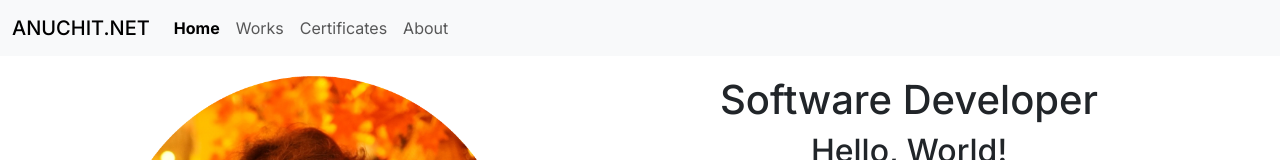
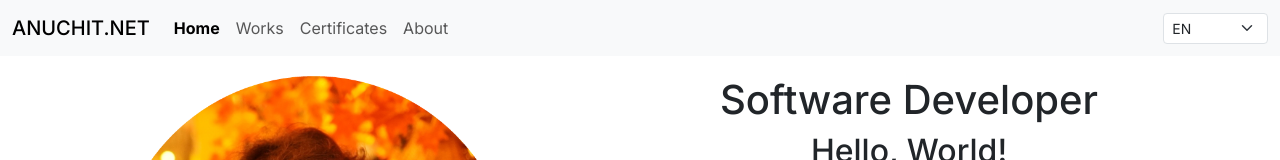
Before and after one commit to mrnu123/portfolio, a Next.js app: page / in a window 1280 px wide. Shown: the top 160 px of the page. Built offline with nearby package versions, Linux system fonts and the light colour scheme.

Commit message:
feat (responsive) : add switch language for mobile and laptop

```diff
--- a/package.json
+++ b/package.json
@@ -20,7 +20,8 @@
     "react": "^18",
     "react-dom": "^18",
     "react-i18next": "^15.0.1",
-    "react-router-dom": "^6.26.1"
+    "react-router-dom": "^6.26.1",
+    "react-use": "^17.5.1"
   },
   "devDependencies": {
     "@types/node": "^20",
--- a/src/app/components/navigation/navbar/index.tsx
+++ b/src/app/components/navigation/navbar/index.tsx
@@ -1,10 +1,11 @@
 'use client'
 
 import { usePathname } from "next/navigation";
-
-import './style.css';//
+import { useWindowSize } from 'react-use';
+import './style.css';
+import SwitchLanguage from "../../switchLanguage";
 const Navbar = () => {
-
+  const { width } = useWindowSize();
   const pathname = usePathname();
   return (
     <>
@@ -47,9 +48,16 @@ const Navbar = () => {
                   About
                 </a>
               </li>
-
+              {width <= 768 &&
+                <li className="nav-item">
+                  <SwitchLanguage />
+                </li>
+              }
             </ul>
           </div>
+          {width > 768 &&
+            <SwitchLanguage />
+          }
         </div>
       </nav>
     </>
--- /dev/null
+++ b/src/app/components/switchLanguage.tsx
@@ -0,0 +1,12 @@
+const SwitchLanguage = () => {
+    return <>
+        <div className="col-lg-1 col-md-12">
+            <select className="form-select form-select-sm" >
+                <option value={"en"} selected >EN</option>
+                <option value={"th"} >TH</option>
+            </select>
+        </div>
+    </>
+}
+
+export default SwitchLanguage;
```
Also changed, not shown: 1 other file (tests, documents, lock files or other folders).
